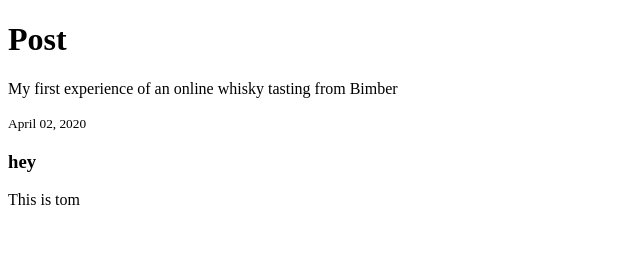
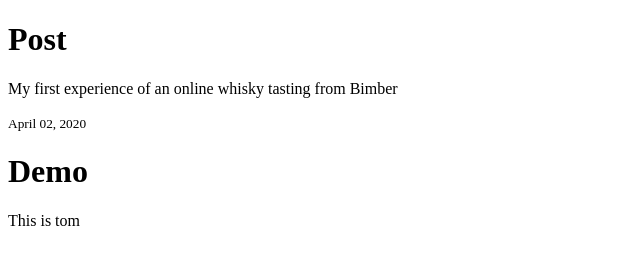
Before and after one commit to tomMisson/portfolioJS, a Gatsby site in the folder Blog/gatsby-site/: page /my-first-post in a window 1280 px wide. Shown: the whole page, without its empty margins (0-640 px from the left). Built offline with nearby package versions, Linux system fonts and the light colour scheme; Gatsby itself is replaced by a stand-in of ours.

Commit message:
Update my-first-post.md

```diff
--- a/Blog/gatsby-site/src/content/my-first-post.md
+++ b/Blog/gatsby-site/src/content/my-first-post.md
@@ -7,5 +7,5 @@ theme: Whisky
 titleimg: https://images-na.ssl-images-amazon.com/images/I/61px5595nqL._AC_SX679_.jpg
 ---
 
-### hey
+# Demo
 This is tom
```
